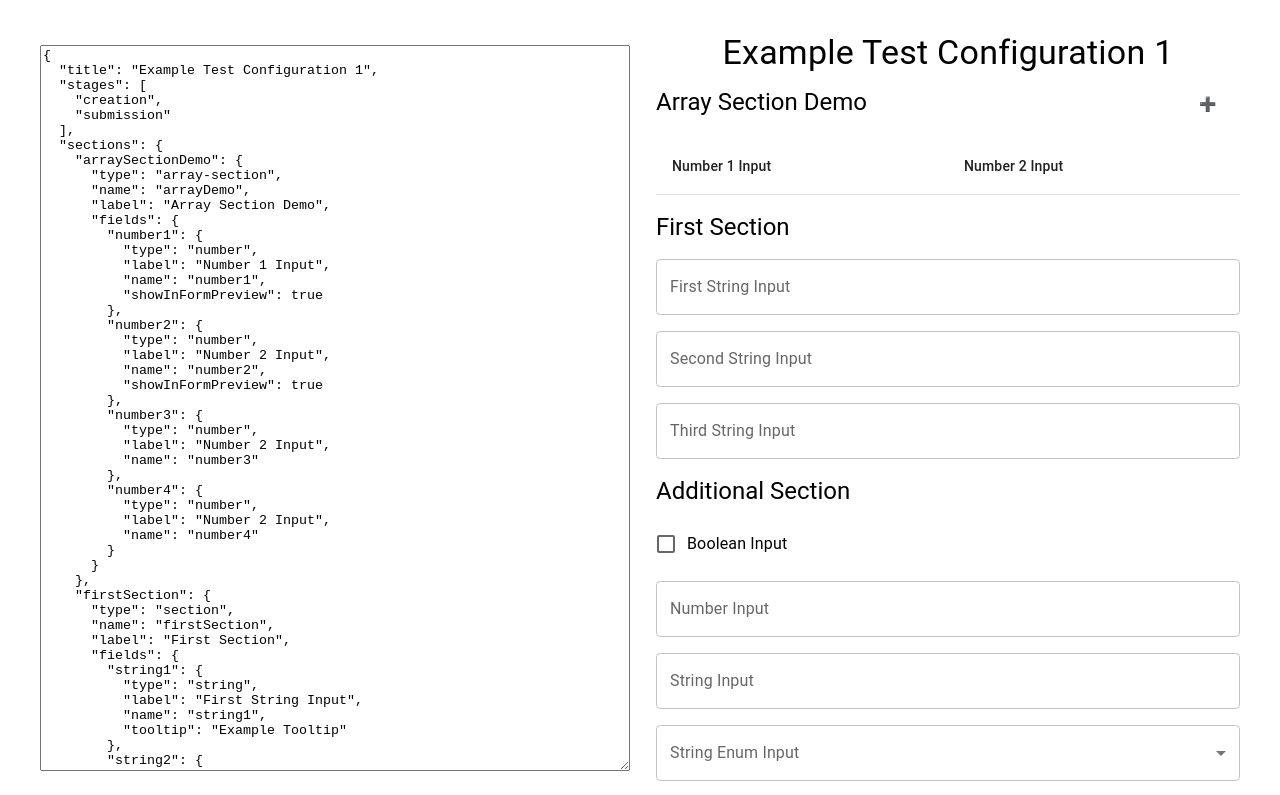
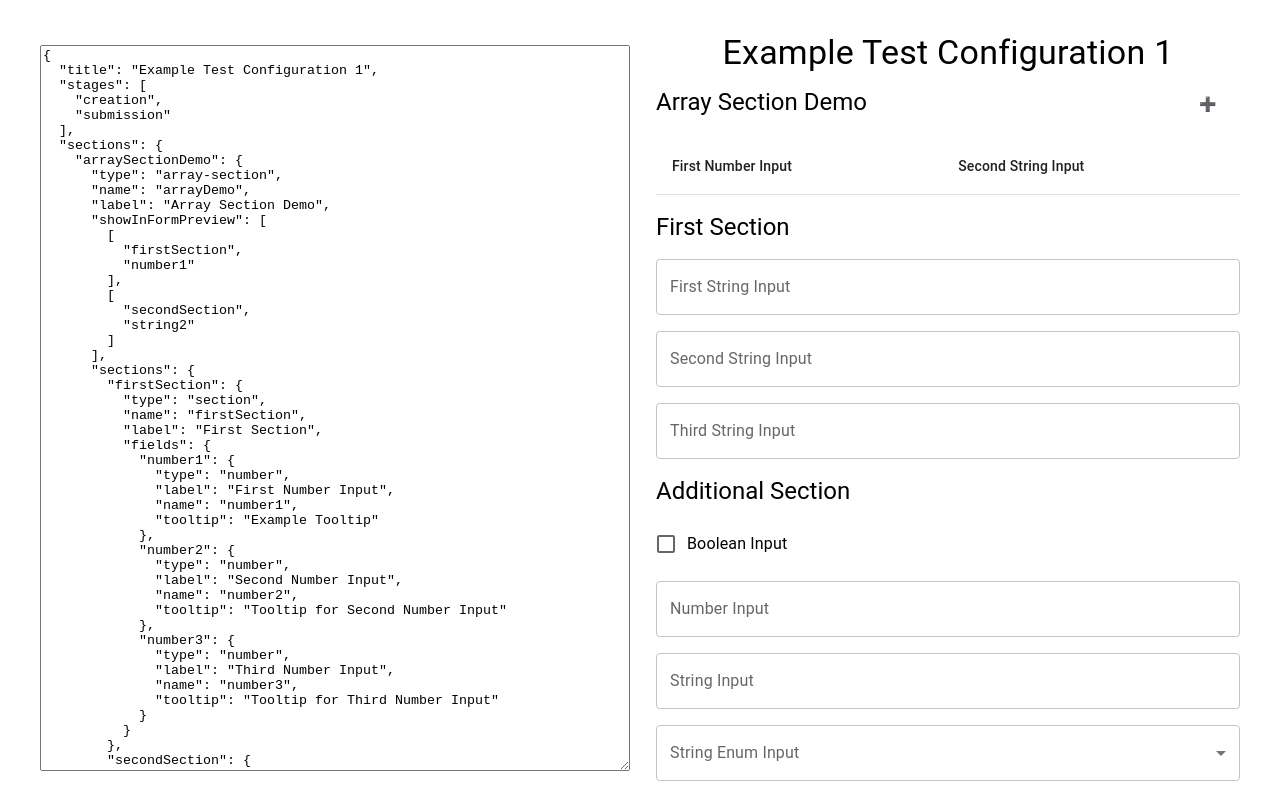
Before and after one commit to AndrewSmithDev/labnetik-test-prototype, a React (Vite) app in the folder proof-of-concept/client/: page / in a window 1280 px wide. Shown: the top 795 px of the page. Built offline with nearby package versions, Linux system fonts and the light colour scheme.

Commit message:
array section supports nested sections

```diff
--- a/proof-of-concept/client/src/example/example-test-config1.ts
+++ b/proof-of-concept/client/src/example/example-test-config1.ts
@@ -8,28 +8,60 @@ export const exampleConfig1: TestConfig = {
       type: "array-section",
       name: "arrayDemo",
       label: "Array Section Demo",
+      showInFormPreview: [
+        ["firstSection", "number1"],
+        ["secondSection", "string2"],
+      ],
+      sections: {
+        firstSection: {
+          type: "section",
+          name: "firstSection",
+          label: "First Section",
           fields: {
             number1: {
               type: "number",
-          label: "Number 1 Input",
+              label: "First Number Input",
               name: "number1",
-          showInFormPreview: true,
+              tooltip: "Example Tooltip",
             },
             number2: {
               type: "number",
-          label: "Number 2 Input",
+              label: "Second Number Input",
               name: "number2",
-          showInFormPreview: true,
+              tooltip: "Tooltip for Second Number Input",
             },
             number3: {
               type: "number",
-          label: "Number 2 Input",
+              label: "Third Number Input",
               name: "number3",
+              tooltip: "Tooltip for Third Number Input",
             },
-        number4: {
-          type: "number",
-          label: "Number 2 Input",
-          name: "number4",
+          },
+        },
+        secondSection: {
+          type: "section",
+          name: "secondSection",
+          label: "Second Section",
+          fields: {
+            string1: {
+              type: "string",
+              label: "First String Input",
+              name: "string1",
+              tooltip: "Example Tooltip",
+            },
+            string2: {
+              type: "string",
+              label: "Second String Input",
+              name: "string2",
+              tooltip: "Tooltip for Second String Input",
+            },
+            string3: {
+              type: "string",
+              label: "Third String Input",
+              name: "string3",
+              tooltip: "Tooltip for Third String Input",
+            },
+          },
         },
       },
     },
--- a/proof-of-concept/client/src/form/array-section.tsx
+++ b/proof-of-concept/client/src/form/array-section.tsx
@@ -14,6 +14,7 @@ import { useState, DOMAttributes, useEffect } from "react";
 import { FormProvider, useForm, useFormContext } from "react-hook-form";
 import { CustomArraySection } from "../type";
 import { FormSection } from "./form-section";
+import * as R from "ramda";
 
 export type ArraySectionProps = {
   config: CustomArraySection;
@@ -21,8 +22,12 @@ export type ArraySectionProps = {
 };
 
 export const ArraySection = ({ config, pathPrefix }: ArraySectionProps) => {
-  const { label, name, fields } = config;
+  const { label, name, sections, showInFormPreview } = config;
   const path = pathPrefix ? `${pathPrefix}.${name}` : name;
+
+  const fields = Object.values(sections).flatMap((sections) =>
+    Object.values(sections.fields)
+  );
 
   const containerForm = useFormContext();
   const containerValues = containerForm.watch(path);
@@ -51,6 +56,8 @@ export const ArraySection = ({ config, pathPrefix }: ArraySectionProps) => {
     setOpen(false);
   };
 
+  console.log({ showInFormPreview, config });
+
   return (
     <section
       style={{
@@ -69,21 +76,20 @@ export const ArraySection = ({ config, pathPrefix }: ArraySectionProps) => {
       <TableContainer>
         <Table>
           <TableHead>
-            {Object.values(fields)
-              .filter((field) => field.showInFormPreview)
-              .map((field) => (
-                <TableCell>{field.label}</TableCell>
-              ))}
+            {showInFormPreview.map(([section, field]) => {
+              return (
+                <TableCell>
+                  {config.sections[section]?.fields[field]?.label}
+                </TableCell>
+              );
+            })}
           </TableHead>
           <TableBody>
             {containerValues?.map((data: any) => {
-              const valuesToShow = Object.values(fields)
-                .filter((field) => field.showInFormPreview)
-                .map((field) => field.name);
               return (
                 <TableRow>
-                  {valuesToShow.map((name) => (
-                    <TableCell>{data[name]}</TableCell>
+                  {showInFormPreview?.map((path) => (
+                    <TableCell>{R.view(R.lensPath(path), data)}</TableCell>
                   ))}
                 </TableRow>
               );
@@ -97,9 +103,9 @@ export const ArraySection = ({ config, pathPrefix }: ArraySectionProps) => {
             <div style={{ padding: 32 }}>
               <FormProvider {...innerForm}>
                 <form onSubmit={handleSubmit}>
-                  <FormSection
-                    config={{ ...config, type: "section", name: undefined }}
-                  />
+                  {Object.values(sections).map((section) => (
+                    <FormSection config={section} />
+                  ))}
                   <Button onClick={handleClose} fullWidth>
                     Cancel
                   </Button>
--- a/proof-of-concept/client/src/type/zod-schema.ts
+++ b/proof-of-concept/client/src/type/zod-schema.ts
@@ -94,40 +94,6 @@ export const customNumberEnumConfigSchema = baseCustomFieldSchema.extend({
 
 // Form [ ]
 // Report [ ]
-export type CustomArrayField = z.infer<typeof customArrayFieldConfig>;
-export const customArrayFieldConfig = z.union([
-  customStringConfigSchema.extend({
-    showInFormPreview: z.boolean().optional(),
-  }),
-  customNumberConfigSchema.extend({
-    showInFormPreview: z.boolean().optional(),
-  }),
-  customBooleanConfigSchema.extend({
-    showInFormPreview: z.boolean().optional(),
-  }),
-  customStringEnumConfigSchema.extend({
-    showInFormPreview: z.boolean().optional(),
-  }),
-  customNumberEnumConfigSchema.extend({
-    showInFormPreview: z.boolean().optional(),
-  }),
-  customComputedConfigSchema.extend({
-    showInFormPreview: z.boolean().optional(),
-  }),
-]);
-
-// Form [ ]
-// Report [ ]
-export type CustomArraySection = z.infer<typeof customArraySectionSchema>;
-export const customArraySectionSchema = z.object({
-  type: z.literal("array-section"),
-  name: nameSchema,
-  label: z.string(),
-  fields: z.record(customArrayFieldConfig),
-});
-
-// Form [ ]
-// Report [ ]
 export type CustomArrayConfig = z.infer<typeof customArrayConfigSchema>;
 export const customArrayConfigSchema = baseCustomFieldSchema.extend({
   type: z.literal("array"),
@@ -149,7 +115,6 @@ export const customFieldConfigSchema = z.union([
   customBooleanConfigSchema,
   customStringEnumConfigSchema,
   customNumberEnumConfigSchema,
-  customArraySectionSchema,
   customArrayConfigSchema,
 ]);
 
@@ -166,6 +131,17 @@ export const sectionConfigSchema = z.object({
 
 // Form [ ]
 // Report [ ]
+export type CustomArraySection = z.infer<typeof customArraySectionSchema>;
+export const customArraySectionSchema = z.object({
+  type: z.literal("array-section"),
+  showInFormPreview: z.array(pathToFieldSchema).min(1),
+  name: nameSchema,
+  label: z.string(),
+  sections: z.record(sectionConfigSchema),
+});
+
+// Form [ ]
+// Report [ ]
 export type TestConfig = z.infer<typeof testConfigSchema>;
 export const testConfigSchema = z.object({
   title: z.string(),
```
Lines whose indentation alone changed are shown as unchanged.
